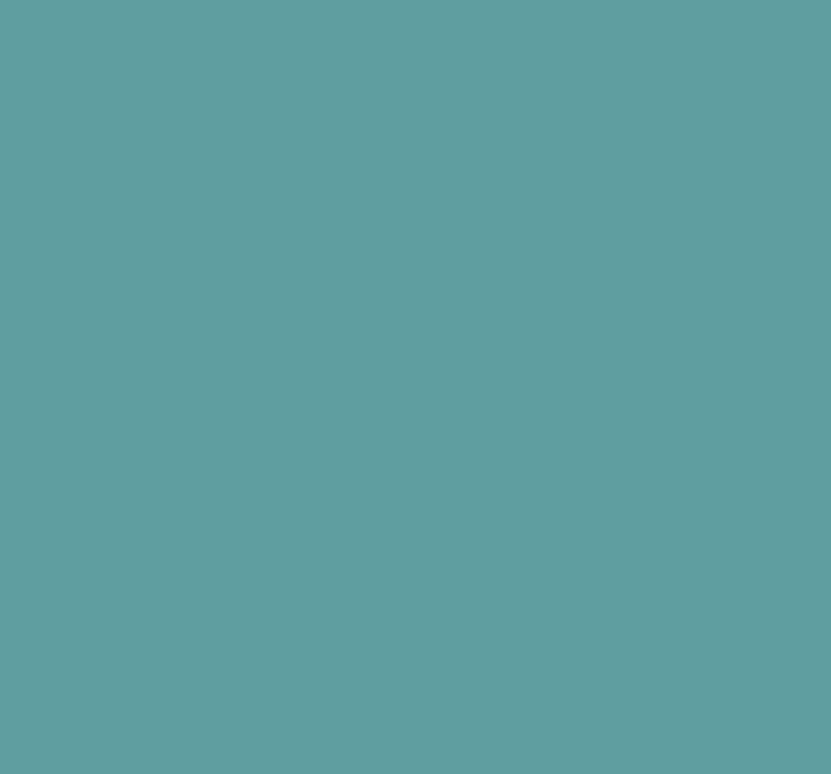
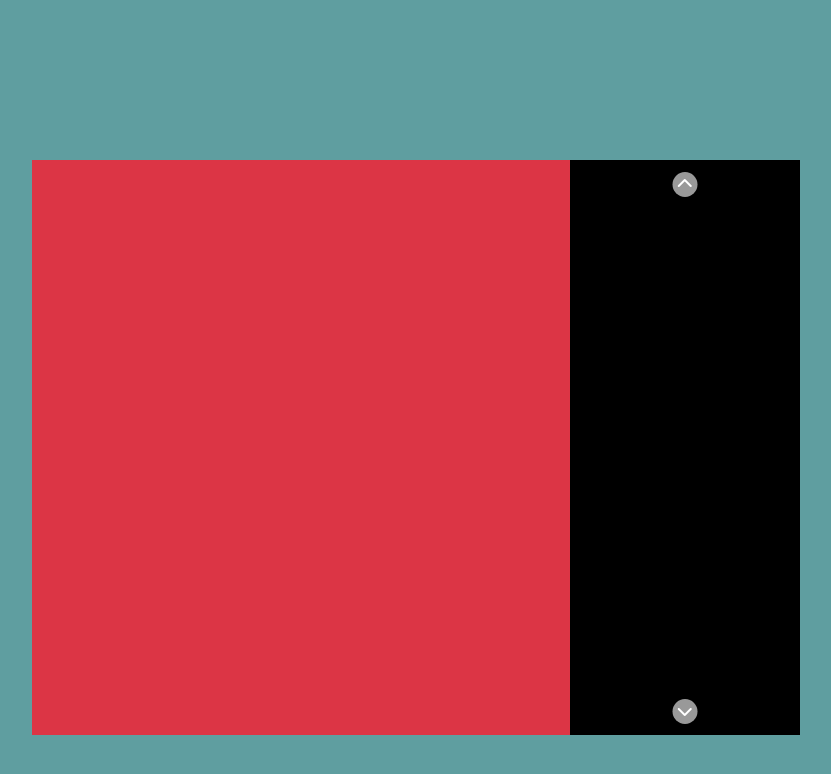
Before and after one commit to estherpinos/js-array-carousel, a plain HTML site: page index.html in a window 1280 px wide. Shown: the whole page, without its empty margins (224-1055 px from the left). Drawn offline with nearby package versions, Linux system fonts and the light colour scheme.

Commit message:
Edit [structure]

```diff
--- a/index.html
+++ b/index.html
@@ -12,8 +12,34 @@
   <!-- CSS -->
   <link rel="stylesheet" href="style.css">
 
+  <!-- FONT AWESOME -->
+  <link rel="stylesheet" href="https://cdnjs.cloudflare.com/ajax/libs/font-awesome/6.4.2/css/all.min.css">
+
+
 </head>
 <body>
+
+  <div class="wrapper">
+
+    <div class="container-ep">
+
+      <div class="images d-flex flex-row ">
+        <div class="group-images bg-danger ">
+          <img src="img/img/01.webp" class="hiden" alt="">
+          <img src="img/img/02.webp" class="hiden" alt="">
+          <img src="img/img/03.webp" class="hiden" alt="">
+          <img src="img/img/04.webp" class="hiden" alt="">
+          <img src="img/img/05.webp" class="hiden" alt="">
+        </div>
+        <div class="canva-images bg-black">
+          <div class="btn-arrow top"><i class="fa-solid fa-chevron-up" style="color: #ffffff;"></i></div>
+          <div class="btn-arrow down"><i class="fa-solid fa-chevron-down" style="color: #ffffff;"></i></div>
+        </div>
+
+      </div>
+
+    </div>
+  </div>
 
 
 
--- a/script.js
+++ b/script.js
@@ -0,0 +1,12 @@
+
+const slides= document.querySelector('.slides');
+const btnTop = document.querySelector('.top');
+const btnDown = document.querySelector('.down');
+
+const images=[
+  'img/img/01.webp',
+  'img/img/02.webp',
+  'img/img/03.webp',
+  'img/img/04.webp',
+  'img/img/05.webp',
+];
--- a/style.css
+++ b/style.css
@@ -1,11 +1,62 @@
 
-/* BACKGROUND-COLOR-BODY */
-body{
+/*BODY */
+.wrapper{
   background-color:cadetblue ;
+  height: 100vh;
+  display: flex;
+  justify-content: center;
+  align-items: center;
+}
+
+.container-ep{
+  width: 60%;
+  height: 60%;
+  background-color: rebeccapurple;
 }
 
 /* IMAGES */
 
-.hide{
+.images{
+  width: 100%;
+}
 
+.group-images{
+  width: 70%;
 }
+
+.canva-images{
+  width: 30%;
+  position: relative;
+}
+
+.hiden{
+  visibility: hidden;
+  width: 40%;
+}
+
+/* BUTTONS */
+
+.btn-arrow{
+  display: flex;
+  justify-content: center;
+  align-items: center;
+  width: 25px;
+  height: 25px;
+  border-radius: 50%;
+  color: white;
+  background-color:rgba(255, 255, 255, 0.6);
+}
+
+.top{
+  position: absolute;
+  top: 2%;
+  left: 50%;
+  transform: translateX(-50%);
+}
+
+.down{
+  position: absolute;
+  bottom: 2%;
+  left: 50%;
+  transform: translateX(-50%);
+}
```
Also changed, not shown: img/img/01.webp (added), img/img/02.webp (added), img/img/03.webp (added), img/img/04.webp (added), img/img/05.webp (added).
